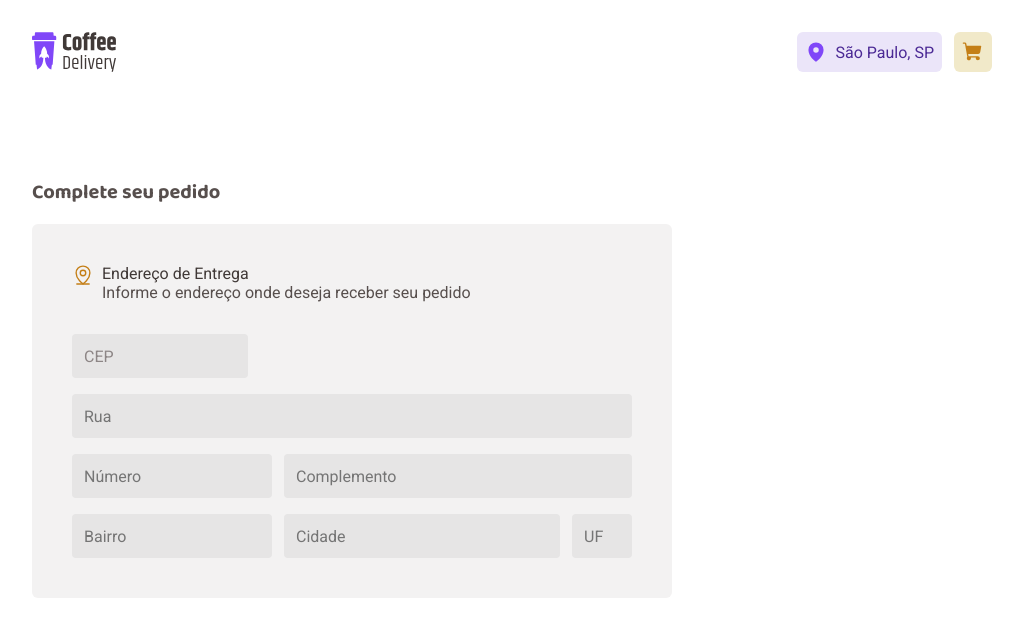
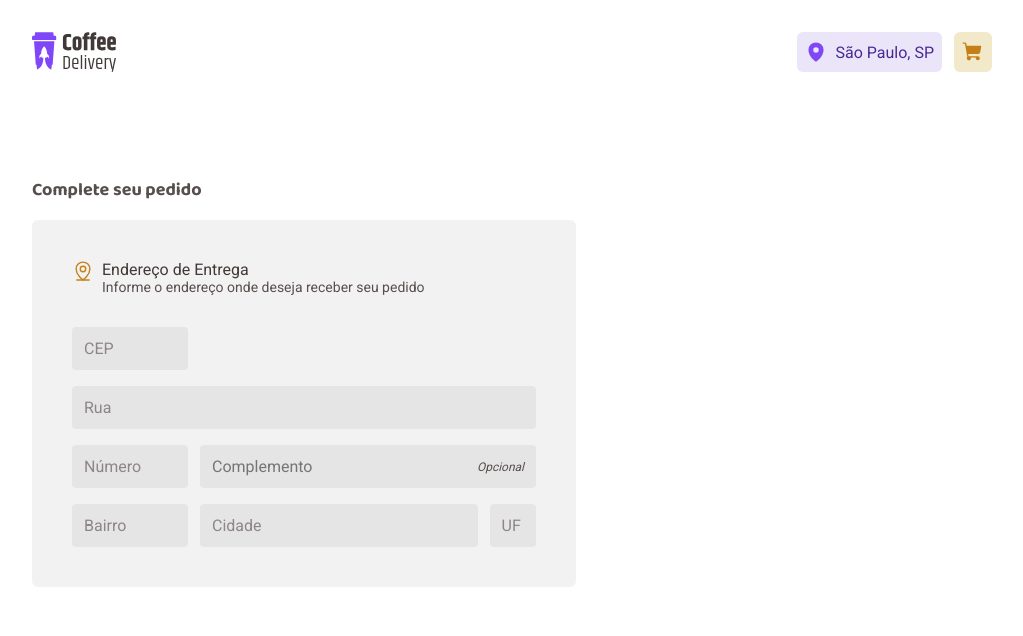
Before and after one commit to guilhermematos13/coffee-project, a React (Vite) app: page /checkout in a window 1280 px wide. Shown: the top 636 px of the page, without its empty margins (128-1151 px from the left). Built offline with nearby package versions, Linux system fonts and the light colour scheme.

Commit message:
feat: create form about user address

```diff
--- /dev/null
+++ b/src/pages/Checkout/components/AddressDetails/index.tsx
@@ -0,0 +1,37 @@
+import { MapPinLine } from "phosphor-react";
+import { Input } from "../Input";
+import { InputSuffix } from "../InputSuffix";
+import {
+  AddressDetailsContainer,
+  DescriptionTitle,
+  FormContainer,
+} from "./styles";
+
+export function AddressDetails() {
+  return (
+    <AddressDetailsContainer>
+      <DescriptionTitle>
+        <MapPinLine size={22} />
+        <div>
+          <label>Endereço de Entrega</label>
+          <p>Informe o endereço onde deseja receber seu pedido</p>
+        </div>
+      </DescriptionTitle>
+      <FormContainer>
+        <div className="cepInput">
+          <Input mask placeholder="CEP"></Input>
+        </div>
+        <Input placeholder="Rua" />
+        <div className="numberAndComplement">
+          <Input placeholder="Número" />
+          <InputSuffix suffix="Opcional" placeholder="Complemento" />
+        </div>
+        <div className="addressOtherDetails">
+          <Input placeholder="Bairro" />
+          <Input placeholder="Cidade" />
+          <Input placeholder="UF" />
+        </div>
+      </FormContainer>
+    </AddressDetailsContainer>
+  );
+}
--- /dev/null
+++ b/src/pages/Checkout/components/AddressDetails/styles.ts
@@ -0,0 +1,69 @@
+import styled from "styled-components";
+
+export const CheckoutContainer = styled.div`
+width: 100%;
+padding: 2rem 10rem;
+margin-top: 2.5rem;
+display: grid;
+grid-template-columns: calc(60%) calc(40%);
+`
+
+export const OrderDetailsContainer = styled.div`
+display: flex;
+flex-direction: column;
+`
+
+export const TitleForm = styled.strong`
+font-family: 'Baloo 2';
+font-weight: 700;
+font-size: 1.125rem;
+margin-bottom: 1rem;
+`
+
+export const AddressDetailsContainer = styled.div`
+border-radius: 6px;
+background: ${props => props.theme.baseCard};
+padding: 2.5rem;
+`
+
+export const DescriptionTitle = styled.div`
+display: flex;
+gap: 0.5rem;
+
+svg {
+    color: ${props => props.theme.yellowDark};
+}
+
+label {
+    color: ${props => props.theme.baseSubTitle};
+}
+
+p {
+    font-size: 0.875rem;
+    color: ${props => props.theme.baseText};
+}
+`
+
+export const FormContainer = styled.form`
+width: 100%;
+display: flex;
+flex-direction: column;
+gap: 1rem;
+margin-top: 2rem;
+
+.cepInput {
+   width: 25%;
+}
+
+.numberAndComplement {
+    display: grid;
+    grid-template-columns: calc(25%) calc(75% - 0.75rem);
+    gap:0.75rem;
+}
+
+.addressOtherDetails {
+    display: grid;
+    grid-template-columns: calc(25%) calc(65% - 1.50rem) calc(10%);
+    gap:0.75rem;
+}
+`
--- /dev/null
+++ b/src/pages/Checkout/components/Input/index.tsx
@@ -0,0 +1,13 @@
+import { InputHTMLAttributes } from "react";
+import { InputForm, InputMasked } from "./styles";
+
+interface InputProps extends InputHTMLAttributes<HTMLInputElement> {
+  mask?: boolean;
+}
+
+export function Input(props: InputProps) {
+  if (props.mask) {
+    return <InputMasked {...props} mask="99999-999" />;
+  }
+  return <InputForm {...props} />;
+}
--- /dev/null
+++ b/src/pages/Checkout/components/Input/styles.ts
@@ -0,0 +1,28 @@
+import styled from "styled-components";
+import InputMask from "react-input-mask";
+
+export const InputForm = styled.input`
+width: 100%;
+border: 0;
+border-radius: 4px;
+padding:0.75rem;
+background: ${props => props.theme.baseButton};
+color: ${props => props.theme.baseText};
+
+&::placeholder {
+    color: ${props => props.theme.baseLabel};
+}
+`
+
+export const InputMasked = styled(InputMask)`
+width: 100%;
+border: 0;
+border-radius: 4px;
+padding:0.75rem;
+background: ${props => props.theme.baseButton};
+color: ${props => props.theme.baseText};
+
+&::placeholder {
+    color: ${props => props.theme.baseLabel};
+}
+`
--- /dev/null
+++ b/src/pages/Checkout/components/InputSuffix/index.tsx
@@ -0,0 +1,15 @@
+import { InputHTMLAttributes } from "react";
+import { InputSuffixStyled } from "./styles";
+
+interface InputProps extends InputHTMLAttributes<HTMLInputElement> {
+  suffix: string;
+}
+
+export function InputSuffix(props: InputProps) {
+  return (
+    <InputSuffixStyled>
+      <input {...props} />
+      <span>{props.suffix}</span>
+    </InputSuffixStyled>
+  );
+}
--- /dev/null
+++ b/src/pages/Checkout/components/InputSuffix/styles.ts
@@ -0,0 +1,30 @@
+import styled from "styled-components";
+
+export const InputSuffixStyled = styled.div`
+display: flex;
+align-items: center;
+width: 100%;
+border: 0;
+border-radius: 4px;
+padding:0.75rem;
+gap: 1rem;
+background: ${props => props.theme.baseButton};
+color: ${props => props.theme.baseText};
+
+&::placeholder {
+    color: ${props => props.theme.baseLabel};
+}
+
+input {
+    background: transparent;
+    color: ${props => props.theme.baseText};
+    width: 100%;
+    border: 0
+}
+
+span {
+    font-style: italic;
+    font-size: 0.75rem;
+    text-align: right;
+}
+`
--- a/src/pages/Checkout/index.tsx
+++ b/src/pages/Checkout/index.tsx
@@ -1,47 +1,14 @@
-import { MapPinLine } from "phosphor-react";
-import InputMask from "react-input-mask";
-
-import {
-  CheckoutContainer,
-  OrderField,
-  TitleOrder,
-  TitleOrderField,
-  UserAddress,
-  UserDetailsContainer,
-} from "./styles";
+import { AddressDetails } from "./components/AddressDetails";
+import { CheckoutContainer, OrderDetailsContainer, TitleForm } from "./styles";
 
 export function Checkout() {
   return (
-    <CheckoutContainer action="">
-      <TitleOrder>Complete seu pedido</TitleOrder>
-      <UserDetailsContainer>
-        <OrderField>
-          <TitleOrderField>
-            <MapPinLine size={22} />
-            <div>
-              <label>Endereço de Entrega</label>
-              <p>Informe o endereço onde deseja receber seu pedido</p>
-            </div>
-          </TitleOrderField>
-          <UserAddress>
-            <InputMask
-              className="cep"
-              mask="99999-999"
-              placeholder="CEP"
-            ></InputMask>
-            <input className="address" placeholder="Rua"></input>
-            <div>
-              <input className="number" placeholder="Número"></input>
-              <input className="complement" placeholder="Complemento"></input>
-            </div>
-            <div>
-              <input className="neighborhood" placeholder="Bairro"></input>
-              <input className="city" placeholder="Cidade"></input>
-              <input className="UF" placeholder="UF"></input>
-            </div>
-          </UserAddress>
-        </OrderField>
-      </UserDetailsContainer>
+    <CheckoutContainer>
+      <OrderDetailsContainer>
+        <TitleForm>Complete seu pedido</TitleForm>
+        <AddressDetails />
+      </OrderDetailsContainer>
+      {/* <TitleForm>Cafés selecionados</TitleForm> */}
     </CheckoutContainer>
   );
 }
--- a/src/pages/Checkout/styles.ts
+++ b/src/pages/Checkout/styles.ts
@@ -1,142 +1,22 @@
 import styled from "styled-components";
 
-export const CheckoutContainer = styled.form`
+export const CheckoutContainer = styled.div`
 width: 100%;
 padding: 2rem 10rem;
 margin-top: 2.5rem;
+display: grid;
+grid-template-columns: calc(60% - 2rem) calc(40%);
+gap: 2rem;
 `
 
-export const TitleOrder = styled.strong`
+export const OrderDetailsContainer = styled.div`
+display: flex;
+flex-direction: column;
+`
+
+export const TitleForm = styled.strong`
 font-family: 'Baloo 2';
 font-weight: 700;
-font-size: 1.25rem;
+font-size: 1.125rem;
+margin-bottom: 1rem;
 `
-
-export const UserDetailsContainer = styled.div`
-
-`
-
-export const OrderField = styled.div`
-width: 40rem;
-border-radius: 6px;
-margin-top: 1rem;
-padding: 2.5rem;
-background: ${props => props.theme.baseCard};
-`
-
-export const TitleOrderField = styled.div`
-display: flex;
-width: 100%;
-gap: 0.5rem;
-justify-content: start;
-
-label {
-    color: ${props => props.theme.baseSubTitle}
-}
-
-p {
-    color: ${props => props.theme.baseText}
-
-}
-
-svg {
-    color: ${props => props.theme.yellowDark}
-}
-`
-
-export const UserAddress = styled.div`
-display: flex;
-flex-direction: column;
-margin-top: 2rem;
-
-.cep {
-    height: 2.75rem;
-    width: 11rem;
-    border: 0;
-    border-radius: 4px;
-    padding:0.75rem;
-    background: ${props => props.theme.baseButton};
-    color: ${props => props.theme.baseText};
-
-    &::placeholder {
-        color: ${props => props.theme.baseLabel};
-    }
-}
-
-.address {
-    margin-top:1rem;
-    height: 2.75rem;
-    border: 0;
-    border-radius: 4px;
-    padding:0.75rem;
-    background: ${props => props.theme.baseButton};
-    color: ${props => props.theme.baseText};
-}
-
-.number {
-    margin-top:1rem;
-    width: 12.5rem;
-    height: 2.75rem;
-    border: 0;
-    border-radius: 4px;
-    padding:0.75rem;
-    background: ${props => props.theme.baseButton};
-    color: ${props => props.theme.baseText};
-}
-
-.complement {
-    margin-top:1rem;
-    width: 21.75rem;
-    height: 2.75rem;
-    border: 0;
-    border-radius: 4px;
-    padding:0.75rem;
-    background: ${props => props.theme.baseButton};
-    color: ${props => props.theme.baseText};
-}
-
-div {
-    display: flex;
-    gap: 0.75rem;
-    align-items: center;
-    justify-content: space-between;
-}
-
-span {
-    position:absolute;
-}
-
-.neighborhood {
-    margin-top:1rem;
-    width: 12.5rem;
-    height: 2.75rem;
-    border: 0;
-    border-radius: 4px;
-    padding:0.75rem;
-    background: ${props => props.theme.baseButton};
-    color: ${props => props.theme.baseText};
-}
-
-.city {
-    margin-top:1rem;
-    width: 17.25rem;
-    height: 2.75rem;
-    border: 0;
-    border-radius: 4px;
-    padding:0.75rem;
-    background: ${props => props.theme.baseButton};
-    color: ${props => props.theme.baseText};
-}
-
-.UF {
-    margin-top:1rem;
-    width: 3.75rem;
-    height: 2.75rem;
-    border: 0;
-    border-radius: 4px;
-    padding:0.75rem;
-    background: ${props => props.theme.baseButton};
-    color: ${props => props.theme.baseText};
-}
-
-`
```
